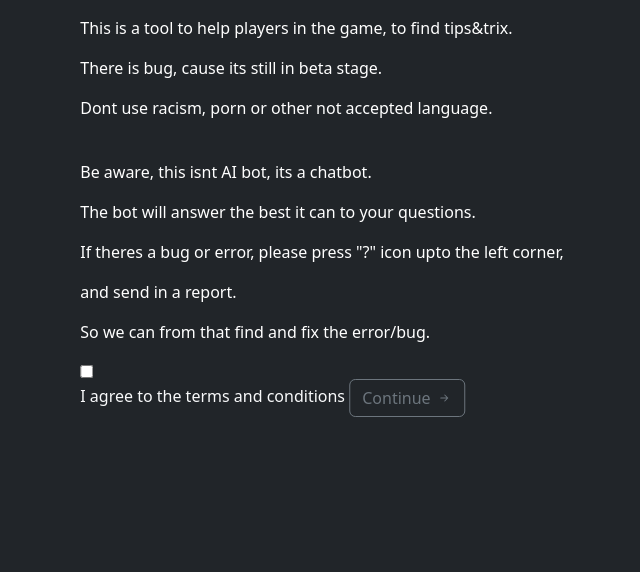
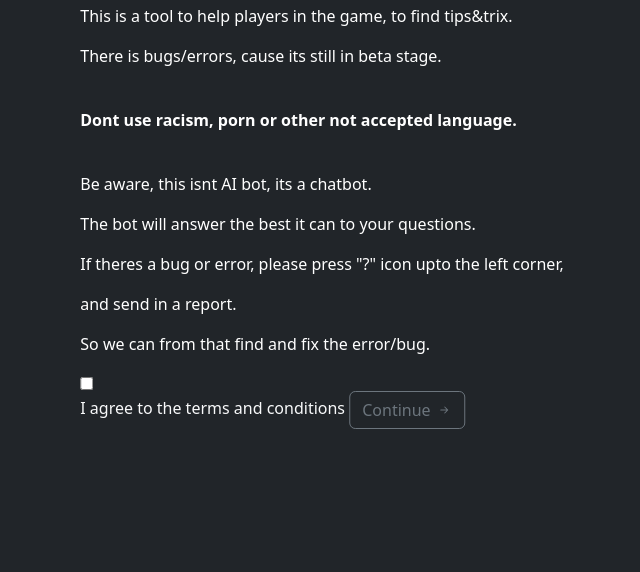
Before and after one commit to SkyNeTz22/dayz_bot, a website: page pre_screen.html in a window 1280 px wide. Shown: the part 228-800 px from the top of the page, without its empty margins (318-958 px from the left). Drawn offline with nearby package versions, Linux system fonts and the light colour scheme.

Commit message:
update txt

```diff
--- a/pre_screen.html
+++ b/pre_screen.html
@@ -35,8 +35,9 @@
 
         <p>By using this chatbot, you agree to the terms and conditions...</p>
         <p>This is a tool to help players in the game, to find tips&trix.</p>
-        <p>There is bug, cause its still in beta stage.</p>
-        <p>Dont use racism, porn or other not accepted language.</p>
+        <p>There is bugs/errors, cause its still in beta stage.</p>
+        <br>
+        <p><strong>Dont use racism, porn or other not accepted language.</strong></p>
 <br>
 <p>Be aware, this isnt AI bot, its a chatbot.</p>
     <p>The bot will answer the best it can to your questions.</p>
```
